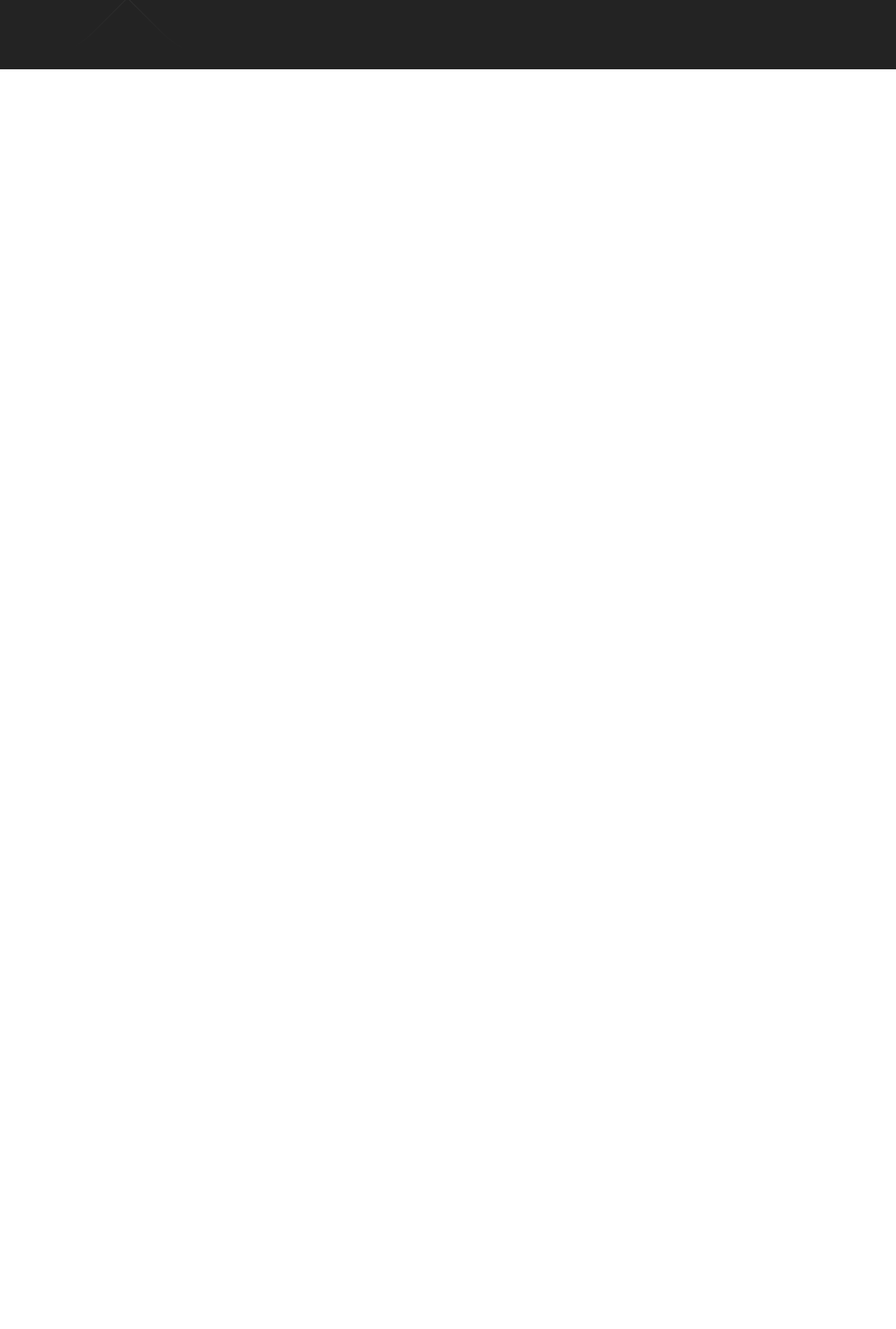
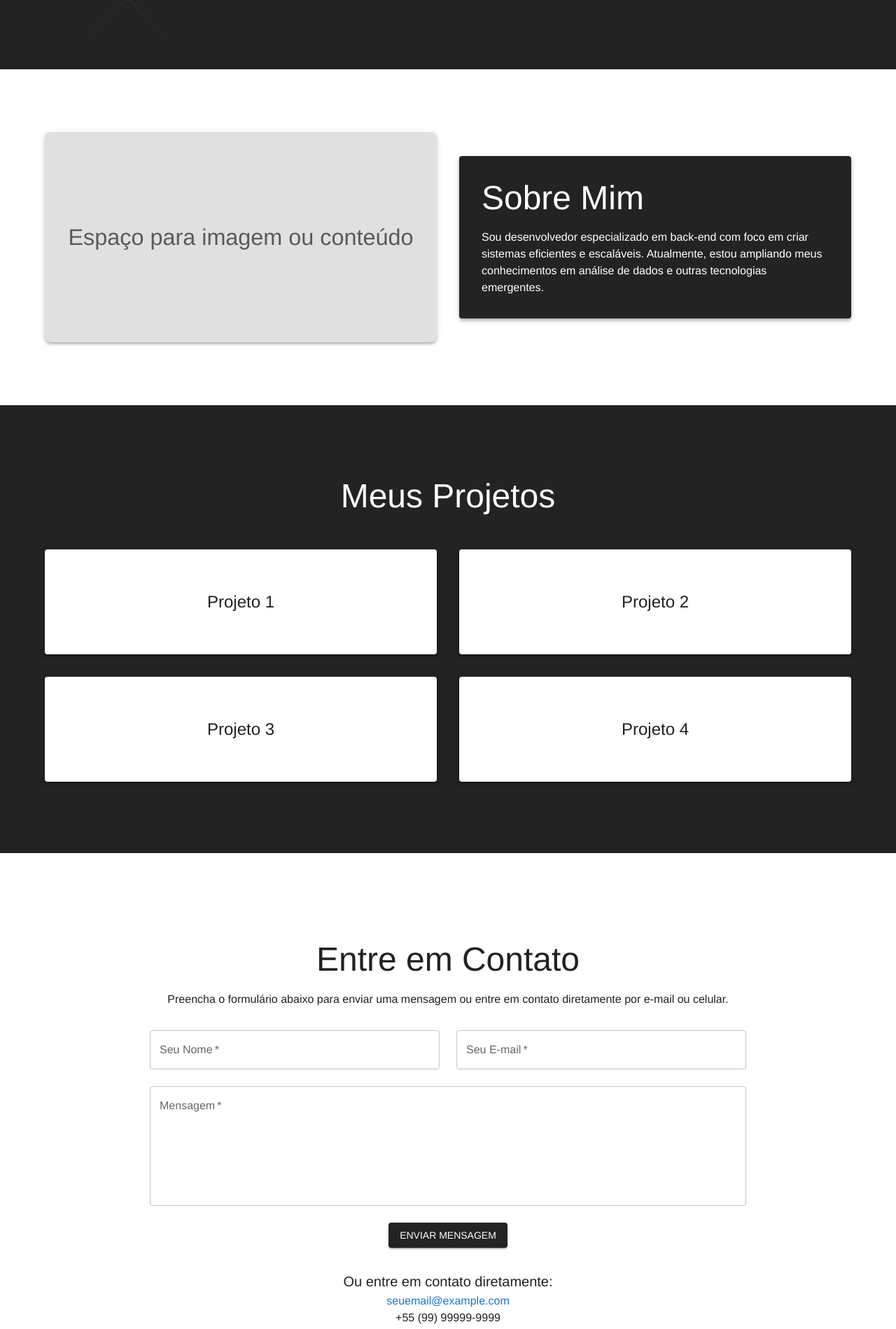
Before and after one commit to IgorZanatta/PortifolioIgorZanatta, a React (Vite) app: page / in a window 1280 px wide. Shown: the part 701-2600 px from the top of the page at 70% size. Before the commit the page ends 800 px from the top, so only its background shows below. Built offline with nearby package versions, Linux system fonts and the light colour scheme.

Commit message:
New Pages

```diff
--- a/src/components/StyledButton/StyledButton.tsx
+++ b/src/components/StyledButton/StyledButton.tsx
@@ -3,9 +3,10 @@
 
 interface StyledButtonProps {
     children: ReactNode
+    onClick: () => void
 }
 
-const StyledButton: React.FC<StyledButtonProps> = ({ children }) => {
+const StyledButton: React.FC<StyledButtonProps> = ({ children, onClick}) => {
 
     const StyledButton = styled("button")(({ theme }) => ({
         backgroundColor: "transparent",
@@ -25,7 +26,7 @@
 
     return (
         <>
-            <StyledButton>
+            <StyledButton onClick ={onClick}>
                 {children}
             </StyledButton>
         </>
--- a/src/pages/Home/About/About.tsx
+++ b/src/pages/Home/About/About.tsx
@@ -0,0 +1,58 @@
+import { Box, Container, Grid, Typography, styled } from "@mui/material";
+
+const About = () => {
+    const StyledAbout = styled("div")(({ theme }) => ({
+        backgroundColor: theme.palette.background.default,
+        minHeight: "60vh",
+        display: "flex",
+        alignItems: "center",
+        padding: theme.spacing(4, 0),
+    }));
+
+    const StyledBox = styled(Box)(({ theme }) => ({
+        backgroundColor: theme.palette.primary.main,
+        color: theme.palette.primary.contrastText,
+        padding: theme.spacing(4),
+        borderRadius: theme.shape.borderRadius,
+        boxShadow: theme.shadows[4],
+    }));
+
+    return (
+        <StyledAbout>
+            <Container maxWidth="lg">
+                <Grid container spacing={4} alignItems="center">
+                    <Grid item xs={12} md={6}>
+                        <Box
+                            sx={{
+                                width: "100%",
+                                height: "300px",
+                                backgroundColor: "#e0e0e0",
+                                display: "flex",
+                                alignItems: "center",
+                                justifyContent: "center",
+                                borderRadius: 2,
+                                boxShadow: 3,
+                            }}
+                        >
+                            <Typography variant="h4" color="textSecondary">
+                                Espaço para imagem ou conteúdo
+                            </Typography>
+                        </Box>
+                    </Grid>
+                    <Grid item xs={12} md={6}>
+                        <StyledBox>
+                            <Typography variant="h3" gutterBottom>
+                                Sobre Mim
+                            </Typography>
+                            <Typography variant="body1">
+                                Sou desenvolvedor especializado em back-end com foco em criar sistemas eficientes e escaláveis. Atualmente, estou ampliando meus conhecimentos em análise de dados e outras tecnologias emergentes.
+                            </Typography>
+                        </StyledBox>
+                    </Grid>
+                </Grid>
+            </Container>
+        </StyledAbout>
+    );
+};
+
+export default About;
--- /dev/null
+++ b/src/pages/Home/ContactMe/ContactMe.tsx
@@ -0,0 +1,76 @@
+import { Box, Button, Container, Grid, TextField, Typography, styled } from "@mui/material";
+
+const ContactMe = () => {
+    const StyledContactMe = styled("div")(({ theme }) => ({
+        backgroundColor: theme.palette.background.default,
+        minHeight: "100vh",
+        display: "flex",
+        alignItems: "center",
+        padding: theme.spacing(4),
+    }));
+
+    const handleSubmit = (event: React.FormEvent) => {
+        event.preventDefault();
+        console.log("Mensagem enviada");
+    };
+
+    return (
+        <StyledContactMe>
+            <Container maxWidth="md">
+                <Typography variant="h3" textAlign="center" gutterBottom>
+                    Entre em Contato
+                </Typography>
+                <Typography variant="body1" textAlign="center" pb={4}>
+                    Preencha o formulário abaixo para enviar uma mensagem ou entre em contato diretamente por e-mail ou celular.
+                </Typography>
+                <form onSubmit={handleSubmit}>
+                    <Grid container spacing={3}>
+                        <Grid item xs={12} sm={6}>
+                            <TextField
+                                fullWidth
+                                label="Seu Nome"
+                                variant="outlined"
+                                required
+                            />
+                        </Grid>
+                        <Grid item xs={12} sm={6}>
+                            <TextField
+                                fullWidth
+                                label="Seu E-mail"
+                                variant="outlined"
+                                type="email"
+                                required
+                            />
+                        </Grid>
+                        <Grid item xs={12}>
+                            <TextField
+                                fullWidth
+                                label="Mensagem"
+                                variant="outlined"
+                                multiline
+                                rows={6}
+                                required
+                            />
+                        </Grid>
+                        <Grid item xs={12} textAlign="center">
+                            <Button variant="contained" color="primary" type="submit">
+                                Enviar Mensagem
+                            </Button>
+                        </Grid>
+                    </Grid>
+                </form>
+                <Box mt={4} textAlign="center">
+                    <Typography variant="h6">Ou entre em contato diretamente:</Typography>
+                    <Typography variant="body1">
+                        <a href="mailto:seuemail@example.com" style={{ textDecoration: "none", color: "#1976d2" }}>
+                            seuemail@example.com
+                        </a>
+                    </Typography>
+                    <Typography variant="body1">+55 (99) 99999-9999</Typography>
+                </Box>
+            </Container>
+        </StyledContactMe>
+    );
+};
+
+export default ContactMe;
--- a/src/pages/Home/Hero/Hero.tsx
+++ b/src/pages/Home/Hero/Hero.tsx
@@ -46,7 +46,7 @@
                             <Typography color="primary.contrastText" variant="h2" textAlign="center" >Desenvolvedor Back-end</Typography>
                             <Grid container display="flex" justifyContent="center" spacing={3} pt={3}>
                                 <Grid item xs={12} md={4} display="flex" justifyContent="center">
-                                    <StyledButton>
+                                    <StyledButton onClick={() => console.log("Dowload")}>
                                         <DownloadIcon />
                                         <Typography>
                                             Download CV
@@ -54,7 +54,7 @@
                                     </StyledButton>
                                 </Grid>
                                 <Grid item xs={12} md={4} display="flex" justifyContent="center">
-                                    <StyledButton>
+                                    <StyledButton onClick={() => console.log("email")}>
                                         <MailOutlineIcon />
                                         <Typography>
                                             Contact me
--- a/src/pages/Home/Home.tsx
+++ b/src/pages/Home/Home.tsx
@@ -1,4 +1,7 @@
+import About from "./About/About"
 import Hero from "./Hero/Hero"
+import Projects from "./Projects/Projects"
+import ContactMe from "./ContactMe/ContactMe"
 
 const Home = () => {
 
@@ -6,6 +9,9 @@
     return (
       <>
         <Hero />
+        <About />
+        <Projects />
+        <ContactMe />
       </>
     )
   }
--- a/src/pages/Home/Projects/Projects.tsx
+++ b/src/pages/Home/Projects/Projects.tsx
@@ -0,0 +1,64 @@
+import { Box, Container, Grid, Typography, styled } from "@mui/material";
+
+const Projects = () => {
+    const StyledProjects = styled("div")(({ theme }) => ({
+        backgroundColor: theme.palette.primary.main,
+        minHeight: "80vh",
+        display: "flex",
+        alignItems: "center",
+        padding: theme.spacing(4, 0),
+    }));
+
+    const ProjectBox = styled(Box)(({ theme }) => ({
+        backgroundColor: theme.palette.background.paper, // Altere para uma cor clara que contrasta com primary.main
+        color: theme.palette.text.primary, // Use uma cor de texto que tenha bom contraste
+        padding: theme.spacing(4),
+        borderRadius: theme.shape.borderRadius,
+        boxShadow: theme.shadows[4],
+        display: "flex",
+        alignItems: "center",
+        justifyContent: "center",
+        textAlign: "center",
+        height: "150px",
+    }));
+
+    return (
+        <StyledProjects>
+            <Container maxWidth="lg">
+            <Typography
+                variant="h3"
+                gutterBottom
+                textAlign="center"
+                pb={4}
+                color="secondary.contrastText" // Altere para a cor desejada do tema
+            >
+                    Meus Projetos
+                </Typography>
+                <Grid container spacing={4}>
+                    <Grid item xs={12} md={6}>
+                        <ProjectBox>
+                            <Typography variant="h5">Projeto 1</Typography>
+                        </ProjectBox>
+                    </Grid>
+                    <Grid item xs={12} md={6}>
+                        <ProjectBox>
+                            <Typography variant="h5">Projeto 2</Typography>
+                        </ProjectBox>
+                    </Grid>
+                    <Grid item xs={12} md={6}>
+                        <ProjectBox>
+                            <Typography variant="h5">Projeto 3</Typography>
+                        </ProjectBox>
+                    </Grid>
+                    <Grid item xs={12} md={6}>
+                        <ProjectBox>
+                            <Typography variant="h5">Projeto 4</Typography>
+                        </ProjectBox>
+                    </Grid>
+                </Grid>
+            </Container>
+        </StyledProjects>
+    );
+};
+
+export default Projects;
```
Also changed, not shown: src/components/NavBar/NavBar.tsx (+41 -16 lines), src/pages/Home/Skills/Skills.tsx (added).
